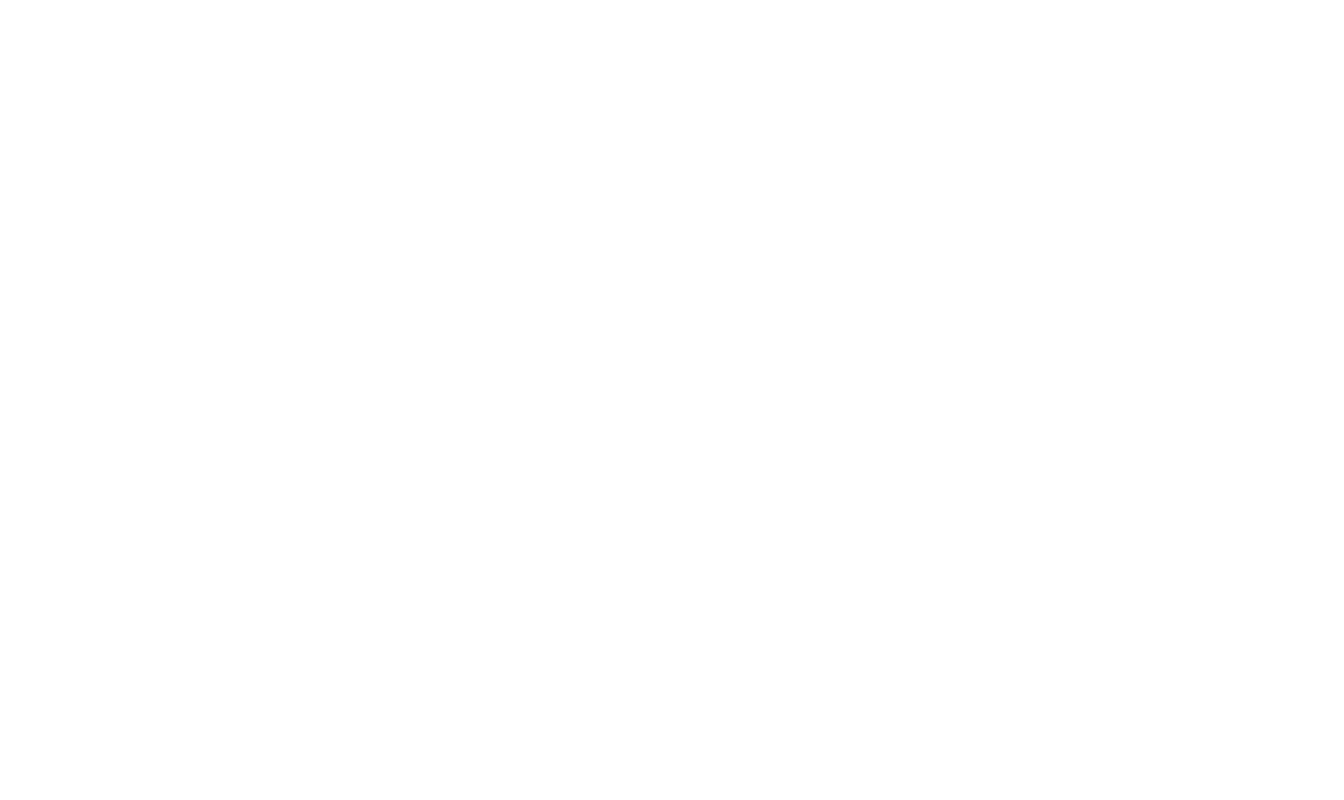
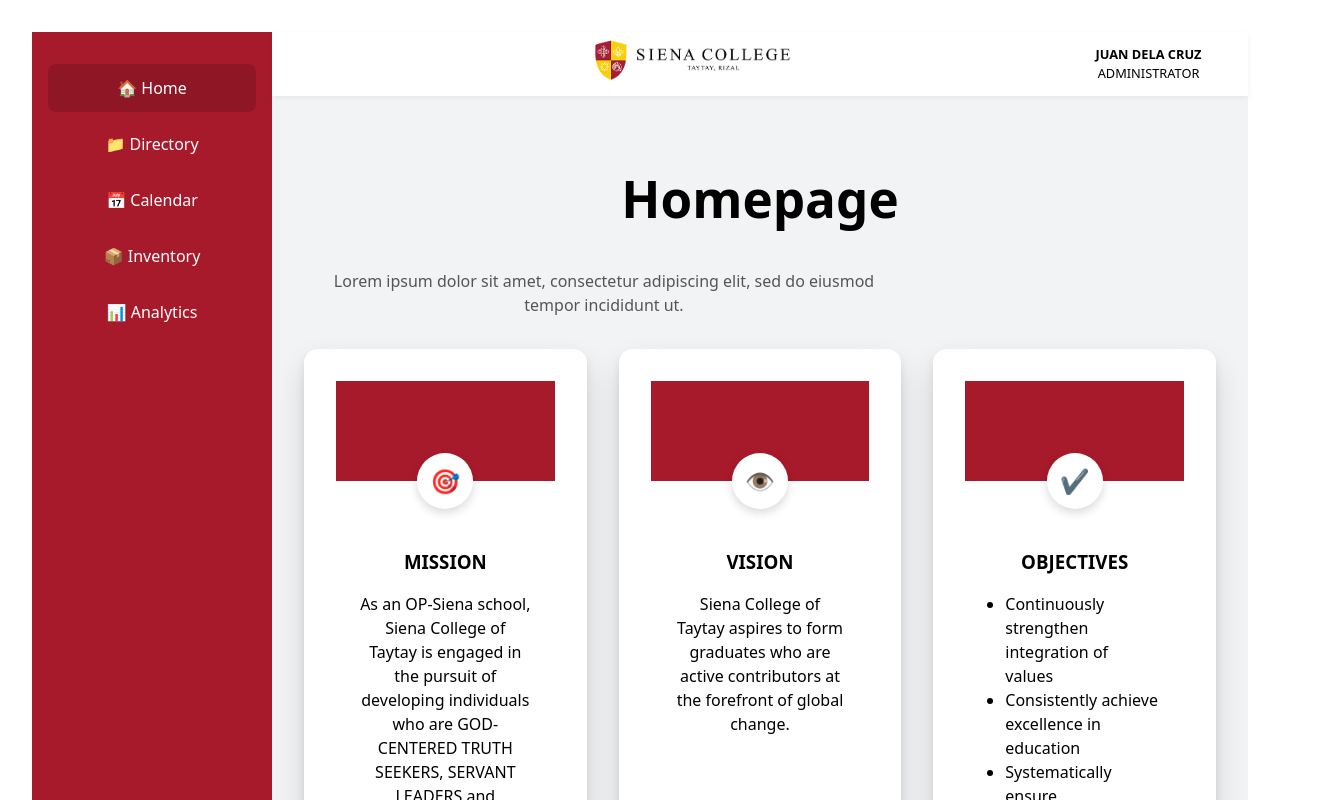
Before and after one commit to HighOnKohi/adstrack, a React (Vite) app: page /home in a window 1280 px wide. Shown: the top 800 px of the page, 1344 px wide, since content can reach past the window. Built offline with nearby package versions, Linux system fonts and the light colour scheme.

Commit message:
Added Homepage

```diff
--- a/index.html
+++ b/index.html
@@ -2,9 +2,9 @@
 <html lang="en">
   <head>
     <meta charset="UTF-8" />
-    <link rel="icon" type="image/svg+xml" href="/vite.svg" />
+    <link rel="icon" href="./src/assets/sct-logo.png" />
     <meta name="viewport" content="width=device-width, initial-scale=1.0" />
-    <title>adstrack</title>
+    <title>ADSTRACK</title>
   </head>
   <body>
     <div id="root"></div>
--- /dev/null
+++ b/src/components/Card.jsx
@@ -0,0 +1,23 @@
+export default function Card({ title, icon, text, list }) {
+  return (
+    <div className="card">
+      <div className="card-top">
+        <div className="icon">{icon}</div>
+      </div>
+
+      <div className="card-body">
+        <h3>{title}</h3>
+
+        {text && <p>{text}</p>}
+
+        {list && (
+          <ul>
+            {list.map((item, i) => (
+              <li key={i}>{item}</li>
+            ))}
+          </ul>
+        )}
+      </div>
+    </div>
+  );
+}
--- /dev/null
+++ b/src/components/Header.jsx
@@ -0,0 +1,15 @@
+import logo from "../assets/sct-logo2.png";
+
+export default function Header() {
+  return (
+    <header className="header">
+      <div className="logo">
+        <img src={logo} alt="SCT Logo" />
+      </div>
+      <div className="user">
+        <strong>JUAN DELA CRUZ</strong>
+        <span>ADMINISTRATOR</span>
+      </div>
+    </header>
+  );
+}
--- /dev/null
+++ b/src/components/Sidebar.jsx
@@ -0,0 +1,13 @@
+export default function Sidebar() {
+  return (
+    <aside className="sidebar">
+      <nav>
+        <a className="active">🏠 Home</a>
+        <a>📁 Directory</a>
+        <a>📅 Calendar</a>
+        <a>📦 Inventory</a>
+        <a>📊 Analytics</a>
+      </nav>
+    </aside>
+  );
+}
--- a/src/css/Homepage.css
+++ b/src/css/Homepage.css
@@ -0,0 +1,125 @@
+* {
+    box-sizing: border-box;
+    color: black;
+}
+
+body {
+    margin: 0;
+}
+
+.layout {
+    display: flex;
+    min-height: 100vh;
+}
+
+.sidebar {
+    width: 15rem;
+    background: #a71a2b;
+    padding: 2rem 1rem;
+}
+
+.sidebar nav a {
+    display: block;
+    padding: 0.75rem 1rem;
+    color: white;
+    text-decoration: none;
+    border-radius: 0.5rem;
+    margin-bottom: 0.5rem;
+}
+
+.sidebar nav a.active,
+.sidebar nav a:hover {
+    background: rgba(0, 0, 0, 0.15);
+}
+
+.main {
+    flex: 1;
+    background: #f1f3f4;
+}
+
+.header {
+    margin-top: 0;
+    height: 4rem;
+    background: white;
+    display: flex;
+    justify-content: space-between;
+    align-items: center;
+    padding: 0 2rem;
+    box-shadow: 0 0.125rem 0.375rem rgba(0, 0, 0, 0.05);
+}
+
+.logo img {
+    height: 2.5rem;
+}
+
+.user {
+    width: 10rem;
+    display: flex;
+    flex-direction: column;
+    text-align: center;
+    font-size: 0.8rem;
+}
+
+.content {
+    padding: 2rem;
+}
+
+.subtitle {
+    max-width: 37.5rem;
+    color: #555;
+}
+
+.card-grid {
+    margin-top: 2rem;
+    display: grid;
+    grid-template-columns: repeat(3, minmax(0, 1fr));
+    gap: 2rem;
+}
+
+.card {
+    background: white;
+    border-radius: 0.875rem;
+    overflow: hidden;
+    box-shadow:
+        0 0.375rem 0.625rem rgba(0, 0, 0, 0.08),
+        0 1rem 2rem rgba(0, 0, 0, 0.12);
+}
+
+.card-top {
+    background: #a71a2b;
+    height: 6.25rem;
+    display: flex;
+    justify-content: center;
+    align-items: flex-end;
+}
+
+.icon {
+    background: white;
+    width: 3.5rem;
+    height: 3.5rem;
+    border-radius: 50%;
+    display: grid;
+    place-items: center;
+    font-size: 1.5rem;
+    margin-bottom: -1.75rem;
+    box-shadow: 0 0.25rem 0.625rem rgba(0, 0, 0, 0.15);
+}
+
+.card-body {
+    padding: 3rem 1.5rem 2rem;
+    text-align: center;
+}
+
+.card-body h3 {
+    margin-bottom: 1rem;
+}
+
+.card-body ul {
+    text-align: left;
+    padding-left: 1rem;
+}
+
+.logo {
+    width: 100%;
+    height: auto;
+}
--- a/src/css/Login.css
+++ b/src/css/Login.css
@@ -66,7 +66,7 @@
     color: red;
 }
 
-.header {
+.header-login {
     display: flex;
     flex-direction: column;
     color: black;
@@ -76,13 +76,13 @@
     margin-top: 10%;
 }
 
-.header h1 {
+.header-login h1 {
     margin-top: 10%;
     font-size: 2em;
     cursor: default;
 }
 
-.header img {
+.header-login img {
     width: 80%;
     height: auto;
 }
--- a/src/pages/Homepage.jsx
+++ b/src/pages/Homepage.jsx
@@ -1,19 +1,47 @@
-import { useNavigate } from "react-router-dom";
-import { useEffect, useState } from "react";
+import Sidebar from "../components/Sidebar";
+import Header from "../components/Header";
+import Card from "../components/Card";
 
 import "../css/Homepage.css";
-import logo from "../assets/sct-logo2.png";
 
-function Homepage() {
-  const [isInvalid, setIsInvalid] = useState(false);
-  const [accID, setAccID] = useState("");
-  const [pin, setPin] = useState("");
+export default function Homepage() {
+  return (
+    <div className="layout">
+      <Sidebar />
 
-  return (
-    <>
-      <div className="main_content"></div>
-    </>
+      <main className="main">
+        <Header />
+
+        <section className="content">
+          <h1>Homepage</h1>
+          <p className="subtitle">
+            Lorem ipsum dolor sit amet, consectetur adipiscing elit, sed do
+            eiusmod tempor incididunt ut.
+          </p>
+
+          <div className="card-grid">
+            <Card
+              title="MISSION"
+              icon="🎯"
+              text="As an OP-Siena school, Siena College of Taytay is engaged in the pursuit of developing individuals who are GOD-CENTERED TRUTH SEEKERS, SERVANT LEADERS and COMMUNITY BUILDERS."
+            />
+            <Card
+              title="VISION"
+              icon="👁️"
+              text="Siena College of Taytay aspires to form graduates who are active contributors at the forefront of global change."
+            />
+            <Card
+              title="OBJECTIVES"
+              icon="✔️"
+              list={[
+                "Continuously strengthen integration of values",
+                "Consistently achieve excellence in education",
+                "Systematically ensure sustainability",
+              ]}
+            />
+          </div>
+        </section>
+      </main>
+    </div>
   );
 }
-
-export default Homepage;
--- a/src/pages/Login.jsx
+++ b/src/pages/Login.jsx
@@ -20,7 +20,7 @@
       <div className="main_content">
         <div className="banner" />
         <div className="login">
-          <div className="header">
+          <div className="header-login">
             <img src={logo} alt="SCT Logo" />
             <h1>Welcome Back!</h1>
           </div>
```
